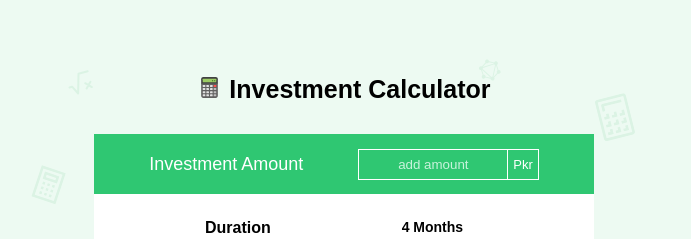
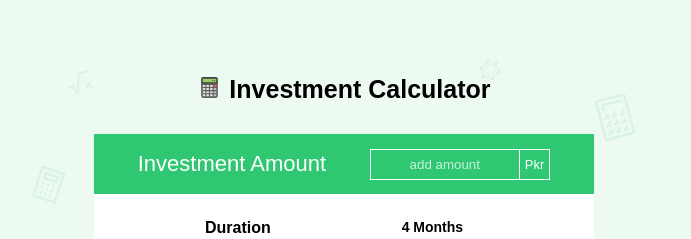
Before and after one commit to Zaibi727/button-card, a React (Create React App) app: page / in a window 1280 px wide. Shown: the part 145-384 px from the top of the page, without its empty margins (296-987 px from the left). Built offline with nearby package versions, Linux system fonts and the light colour scheme.

Commit message:
Update fourteenJune.module.css

```diff
--- a/src/Components/fourteenJune/fourteenJune.module.css
+++ b/src/Components/fourteenJune/fourteenJune.module.css
@@ -40,7 +40,7 @@
     height: 60px;
 }
 .calcuHeader p{
-    font-size: 18px;
+    font-size: 22px;
     line-height: 30px;
 }
 .cardBottom{
```
